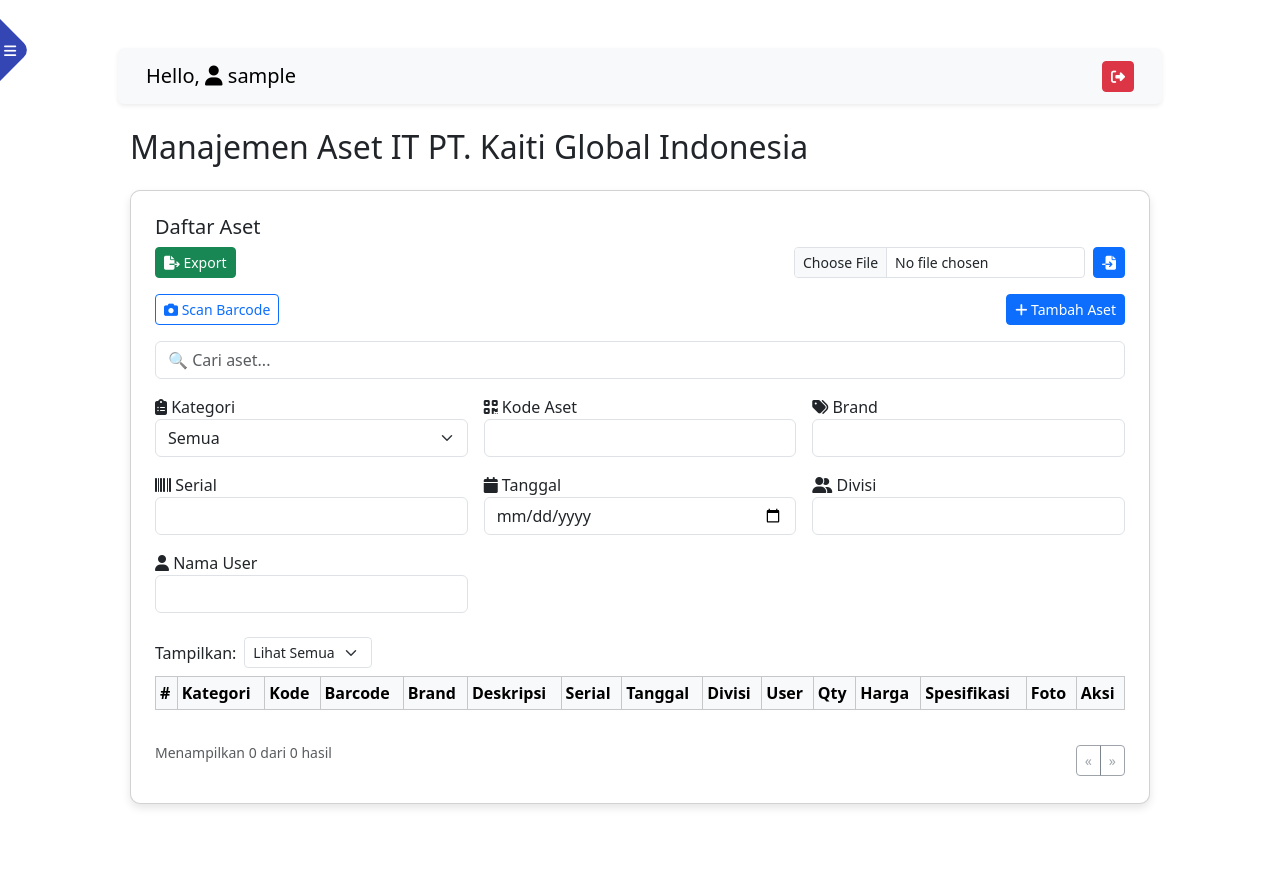
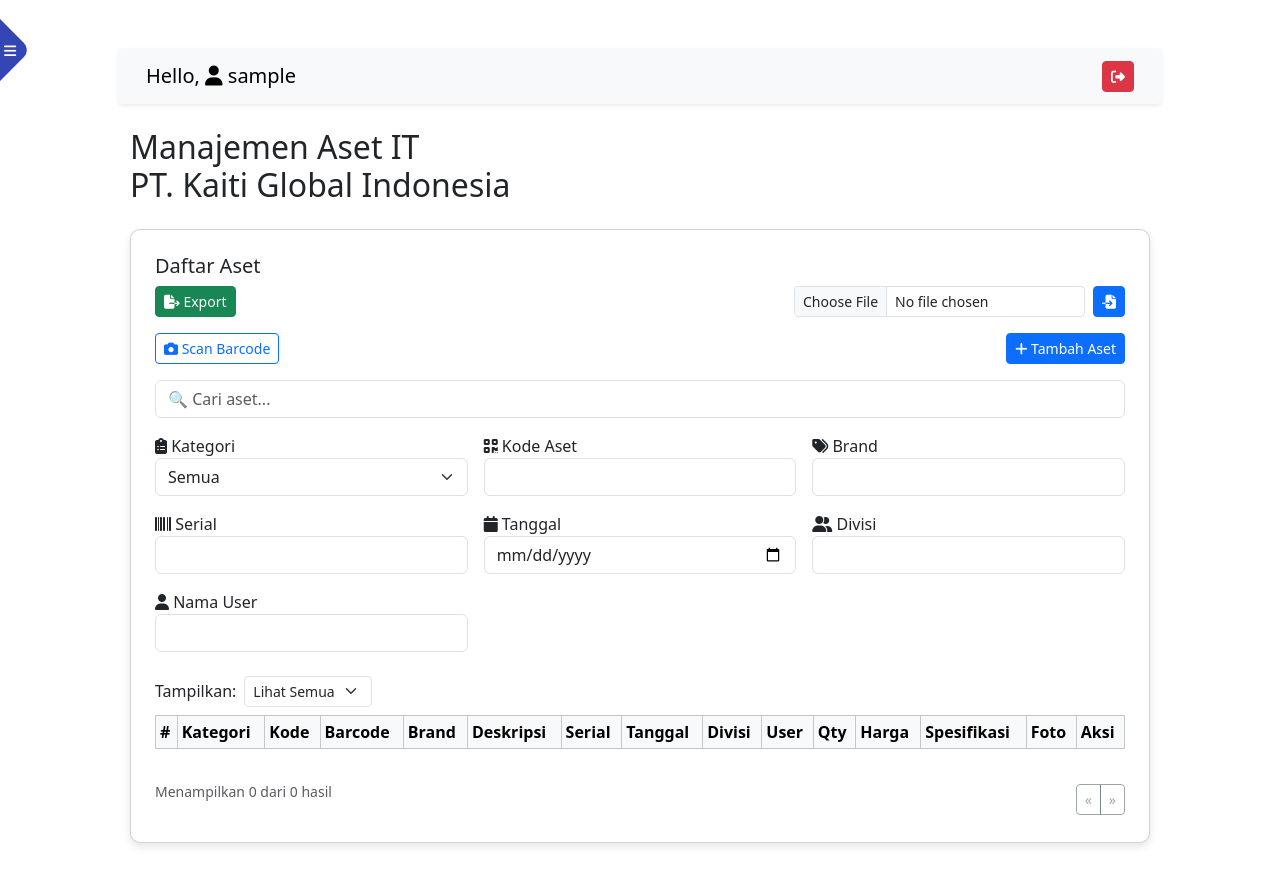
Before and after one commit to emmeril/assets, a website: page frontend/app.html in a window 1280 px wide. Before the commit the page ends 852 px from the top, so only its background shows below. Drawn offline with nearby package versions, Linux system fonts and the light colour scheme; no server answers; sample sign-in values are in the browser's storage.

Commit message:
feat: update asset management header for improved readability

```diff
--- a/frontend/app.html
+++ b/frontend/app.html
@@ -100,7 +100,7 @@
         <!-- Aset -->
         <div x-show="activeTab === 'aset'">
             <div class="container">
-                <h2 class="mb-4">Manajemen Aset IT PT. Kaiti Global Indonesia</h2>
+                <h2 class="mb-4">Manajemen Aset IT <br> PT. Kaiti Global Indonesia</h2>
             </div>
 
             <!-- Form dan daftar aset -->
```
